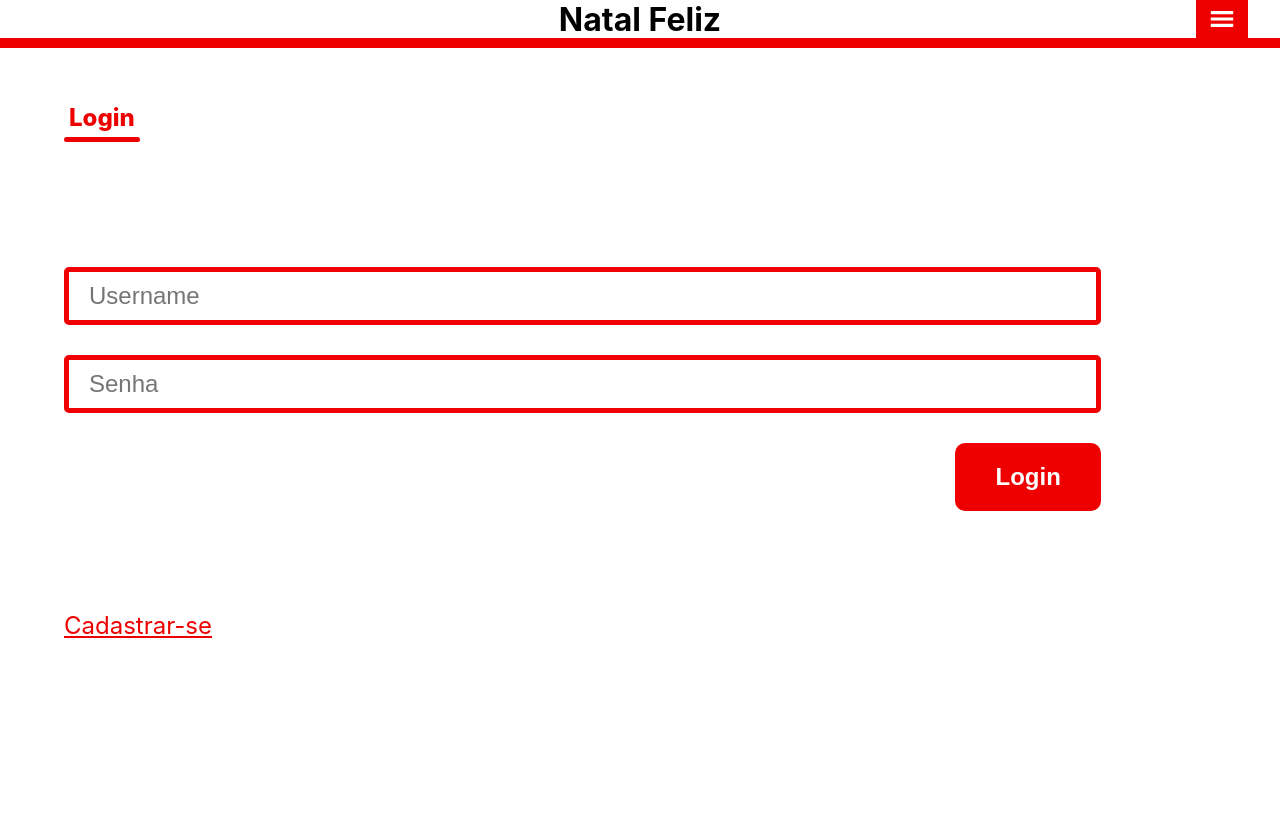
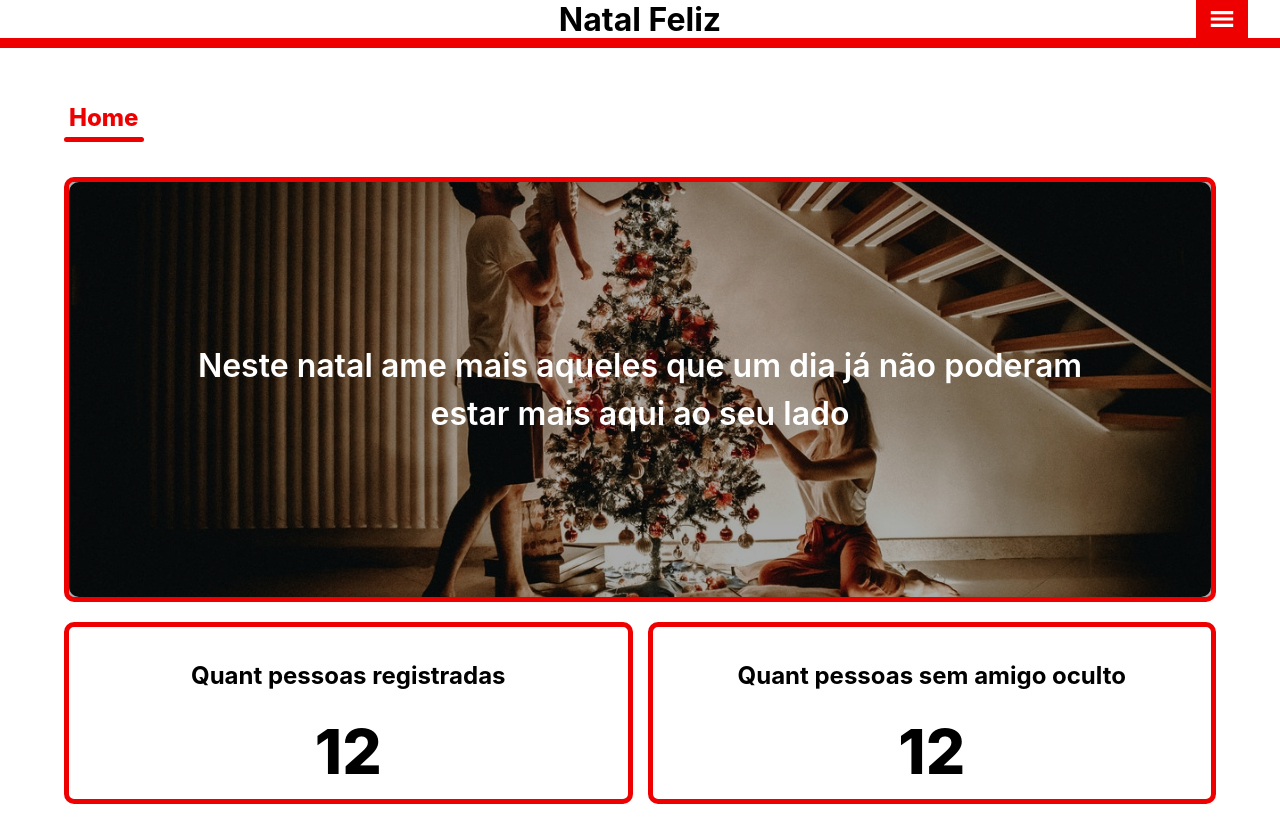
Before and after one commit to EufranioDiogo/natal_feliz_front, a React (Create React App) app: page /app/home in a window 1280 px wide. Built offline with nearby package versions, Linux system fonts and the light colour scheme.

Commit message:
feat: home page done

```diff
--- a/src/App.js
+++ b/src/App.js
@@ -7,6 +7,7 @@ import SignupPage from './pages/auth_page/signup/SignupPage';
 import LoginPage from './pages/auth_page/login/LoginPage';
 import HiddenFriendPage from './pages/normal_app_page/hidden_friend/HiddenFriendPage';
 import HiddenFriendDesires from './pages/normal_app_page/hidden_friend/pages/HiddenFriendDesires';
+import HomePage from './pages/normal_app_page/home/HomePage';
 
 function App() {
   const isLogged = false;
@@ -20,7 +21,7 @@ function App() {
             <Route path="login" element={<LoginPage></LoginPage>} />
           </Route>
           <Route path="app">
-            <Route path="home" element={<LoginPage></LoginPage>} />
+            <Route path="home" element={<HomePage></HomePage>} />
 
             <Route path="friend">
               <Route path="hidden">
--- a/src/pages/normal_app_page/hidden_friend/HiddenFriendPage.js
+++ b/src/pages/normal_app_page/hidden_friend/HiddenFriendPage.js
@@ -18,7 +18,6 @@ function HiddenFriendPage() {
 
         <DiscoverHiddenFriend></DiscoverHiddenFriend>
       </div>
-
     </div>
   )
 }
--- a/src/pages/normal_app_page/home/HomePage.js
+++ b/src/pages/normal_app_page/home/HomePage.js
@@ -0,0 +1,75 @@
+import React from 'react'
+import TopMenuBar from '../../../components/TopMenuBar'
+import { Link, useNavigate } from 'react-router-dom'
+import PageIndicator from '../../../components/PageIndicator'
+import styles from '../styles/normalDefault.module.css'
+import styles1 from './styles/HomePage.module.css'
+
+
+function HomePage() {
+  const navigate = useNavigate()
+  const happyFamilyImg = 'pexels-jonathan-borba-3303614.jpg'
+
+  return (
+    <div >
+      <TopMenuBar />
+
+      <div className={`main-container ${styles['main-auth']}`}>
+        <PageIndicator pagename="Home" />
+
+        <div className={styles1['home-page-container']}>
+          <div className={styles1['home-page-container--header-img-container']}>
+            <img
+              className={styles1['header-img-container--img']}
+              src={`${process.env.PUBLIC_URL}/${happyFamilyImg}`}
+              alt=""
+            />
+            <span
+              className={styles1['header-img-container--text']}
+            >
+              Neste natal ame mais aqueles que um dia já não poderam estar mais aqui ao seu lado
+            </span>
+          </div>
+
+          <div
+            className={styles1['statistics-container']}
+          >
+            <div
+              className={styles1['statistics-container--item']}
+            >
+              <h3
+                className={styles1['statistics-container--item-title']}
+              >
+                Quant pessoas registradas
+              </h3>
+              <span
+                className={styles1['statistics-container--item-value']}
+              >
+                12
+              </span>
+            </div>
+
+
+
+            <div
+              className={styles1['statistics-container--item']}
+            >
+              <h3
+                className={styles1['statistics-container--item-title']}
+              >
+                Quant pessoas sem amigo oculto
+              </h3>
+              <span
+                className={styles1['statistics-container--item-value']}
+              >
+                12
+              </span>
+            </div>
+          </div>
+        </div>
+      </div>
+    </div>
+  )
+}
+
+export default HomePage
--- a/src/pages/normal_app_page/home/styles/HomePage.module.css
+++ b/src/pages/normal_app_page/home/styles/HomePage.module.css
@@ -0,0 +1,68 @@
+.home-page-container {
+  display: flex;
+  flex-direction: column;
+  width: 100%;
+  margin: 4rem 0;
+}
+.home-page-container--header-img-container {
+  position: relative;
+  width: 100%;
+  display: flex;
+  justify-content: center;
+  align-items: center;
+  border-radius: 1rem;
+  border: 0.5rem solid #EE0000;
+  height: 42.5rem;
+  overflow: hidden;
+}
+.home-page-container--header-img-container::after {
+  content: "";
+  position: absolute;
+  width: 100%;
+  height: 100%;
+  position: absolute;
+  background-color: #0005;
+}
+.header-img-container--img {
+  position: absolute;
+  top: 0;
+  left: 0;
+  width: 100%;
+  height: 100%;
+  object-fit: cover;
+  border-radius: 1rem;
+}
+.header-img-container--text {
+  position: relative;
+  font-size: 3.2rem;
+  text-align: center;
+  font-weight: 600;
+  color: #fff;
+  line-height: 1.5;
+  display: inline-block;
+  width: 85%;
+  z-index: 1;
+}
+.statistics-container {
+  display: grid;
+  margin: 2rem 0;
+  grid-template-columns: repeat(2, 1fr);
+  gap: 1.5rem;
+}
+.statistics-container--item {
+  display: flex;
+  flex-direction: column;
+  justify-content: center;
+  align-items: center;
+  padding: 1rem;
+  border-radius: 1rem;
+  border: 0.5rem solid #EE0000;
+}
+.statistics-container--item-title {
+  font-size: 2.4rem;
+  text-align: center;
+}
+.statistics-container--item-value {
+  font-size: 6.2rem;
+  font-weight: 800;
+}
```
Also changed, not shown: public/pexels-jonathan-borba-3303614.jpg (added).
